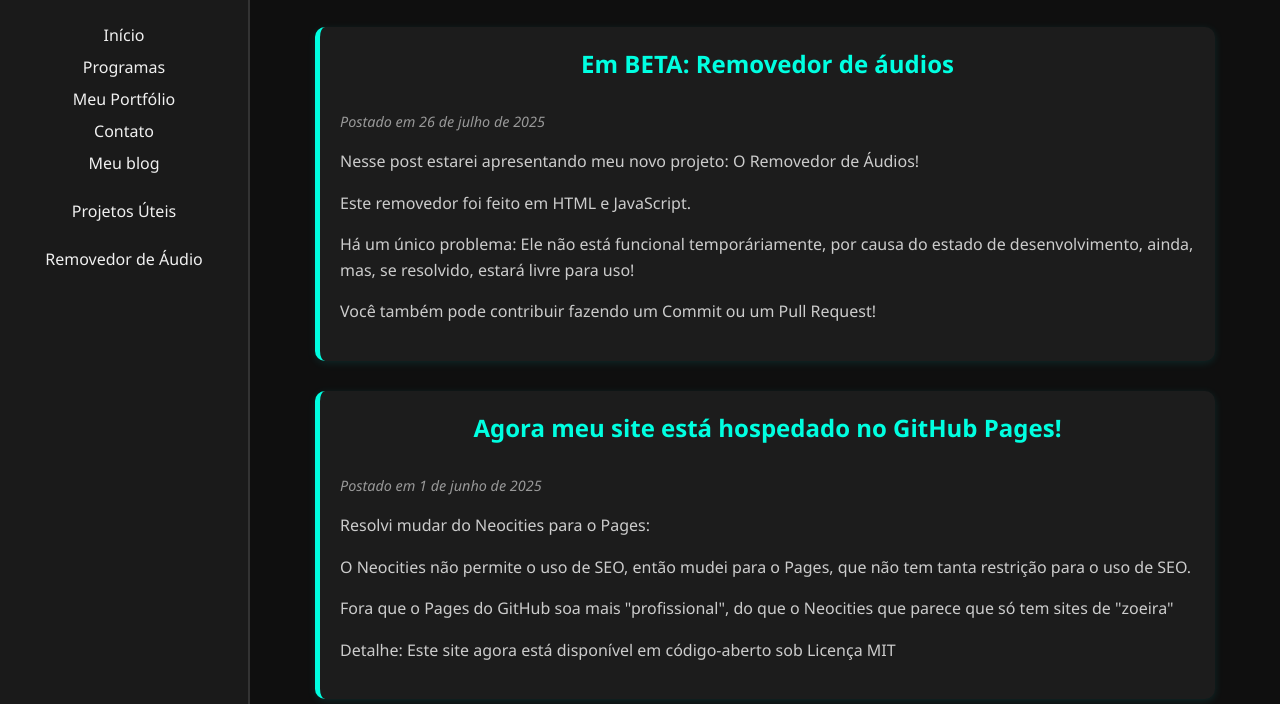
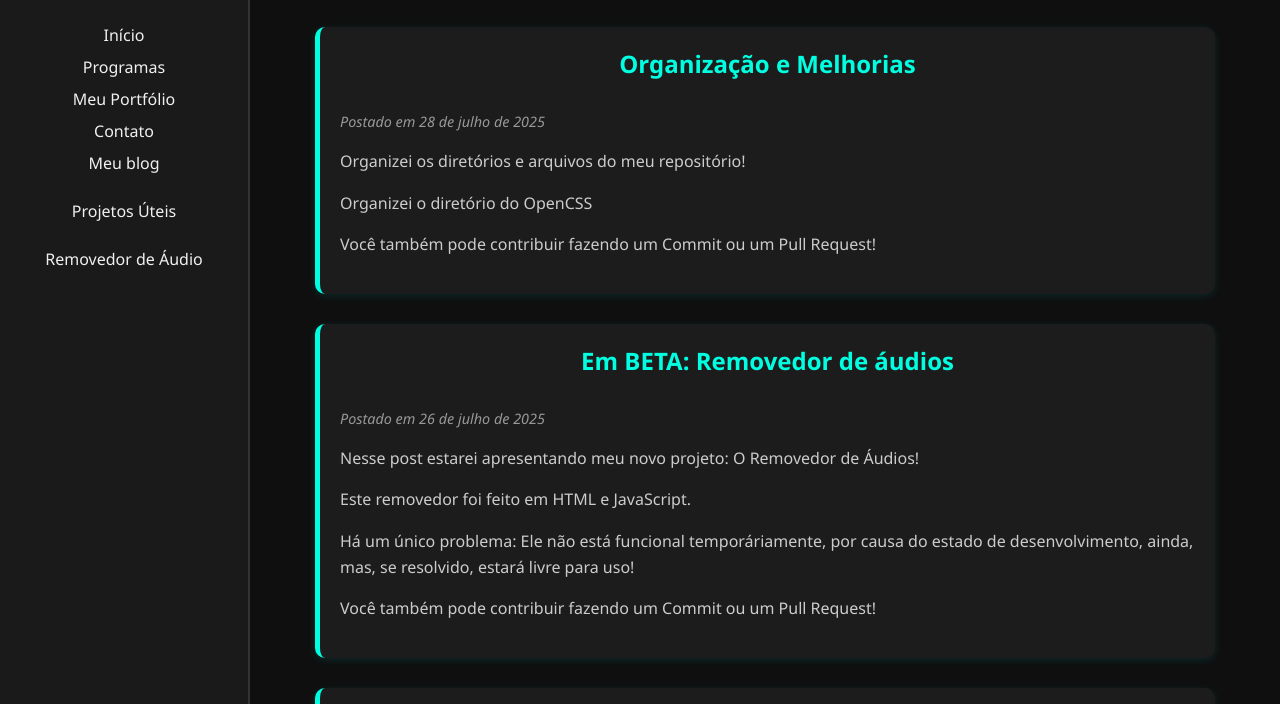
Before and after one commit to henriq-projects/henriq-projects.github.io, a plain HTML site: page index.html in a window 1280 px wide. Shown: the part 96-800 px from the top of the page. Drawn offline with Linux system fonts and the light colour scheme.

Commit message:
Update index.html

```diff
--- a/index.html
+++ b/index.html
@@ -32,6 +32,14 @@
 
     <article class="blog-post">
 
+      <h2>Organização e Melhorias</h2>
+      <p class="date">Postado em 28 de julho de 2025</p>
+      <p>Organizei os diretórios e arquivos do meu repositório!</p>
+      <p>Organizei o diretório do OpenCSS</p>
+      <p>Você também pode contribuir fazendo um Commit ou um Pull Request!</p>
+    </article>
+
+    <article class="blog-post">
       <h2>Em BETA: Removedor de áudios</h2>
       <p class="date">Postado em 26 de julho de 2025</p>
       <p>Nesse post estarei apresentando meu novo projeto: O Removedor de Áudios!</p>
```
